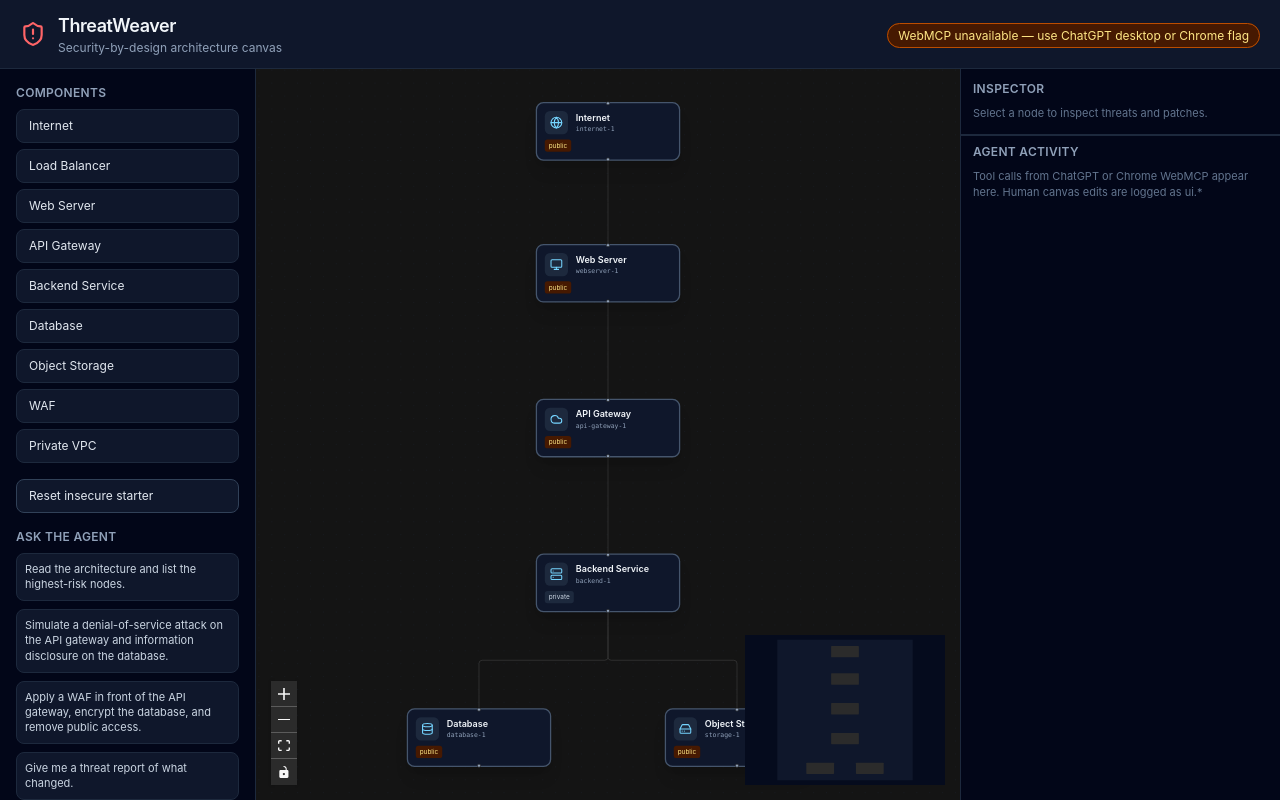
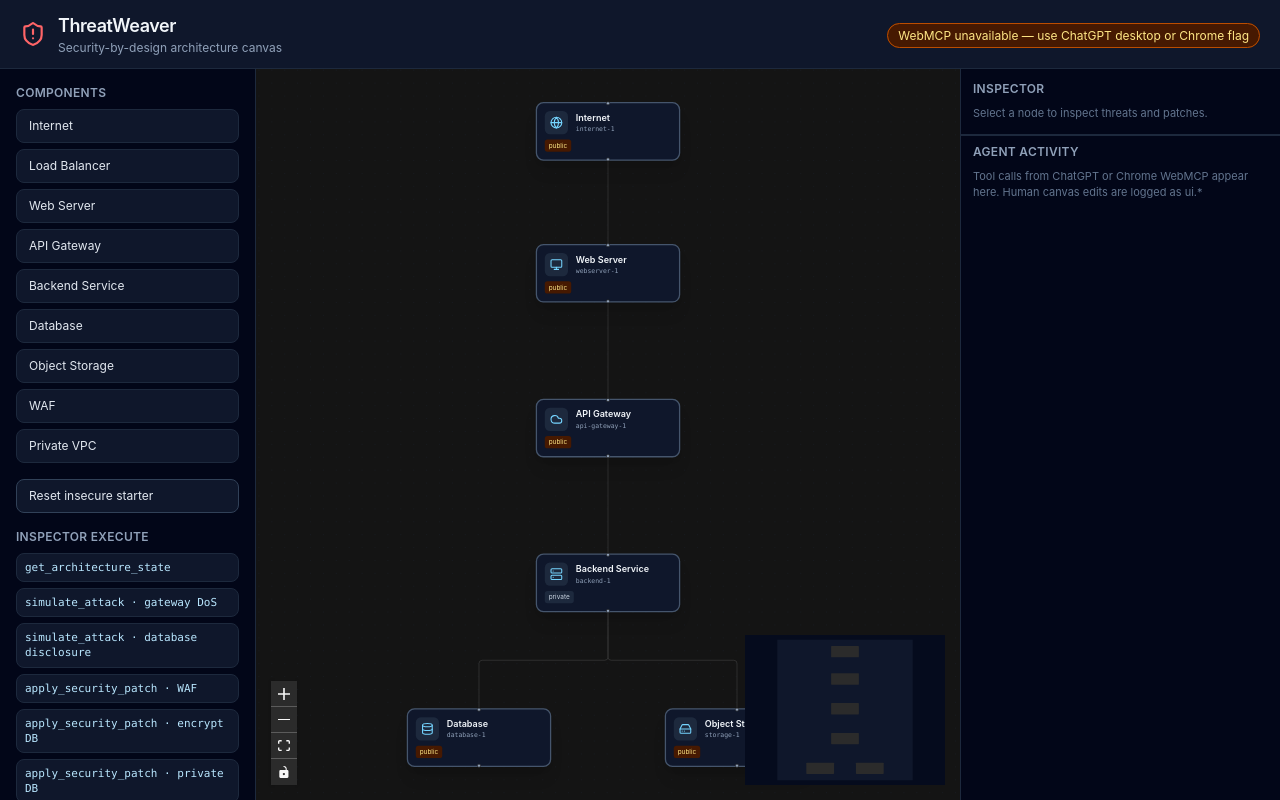
Before and after one commit to tegezc/TWeaver, a React (Vite) app in the folder client/: page / in a window 1280 px wide. Built offline with nearby package versions, Linux system fonts and the light colour scheme.

Commit message:
Add copyable Chrome inspector Execute payloads for the recorded demo path.

```diff
--- a/client/src/components/Sidebar.tsx
+++ b/client/src/components/Sidebar.tsx
@@ -10,10 +10,78 @@ const SAMPLE_PROMPTS = [
   'Give me a threat report of what changed.',
 ];
 
+const INSPECTOR_PAYLOADS: { id: string; tool: string; label: string; payload: object }[] = [
+  {
+    id: 'state',
+    tool: 'get_architecture_state',
+    label: 'get_architecture_state',
+    payload: {},
+  },
+  {
+    id: 'dos-gateway',
+    tool: 'simulate_attack',
+    label: 'simulate_attack · gateway DoS',
+    payload: {
+      targetNodeId: 'api-gateway-1',
+      stride: 'denial_of_service',
+      description:
+        'Public API gateway has no rate limit; flood the edge until legitimate traffic is dropped.',
+    },
+  },
+  {
+    id: 'disclosure-db',
+    tool: 'simulate_attack',
+    label: 'simulate_attack · database disclosure',
+    payload: {
+      targetNodeId: 'database-1',
+      stride: 'information_disclosure',
+      description:
+        'Public unencrypted database is reachable from the internet; exfiltrate stored records.',
+    },
+  },
+  {
+    id: 'waf',
+    tool: 'apply_security_patch',
+    label: 'apply_security_patch · WAF',
+    payload: { targetNodeId: 'api-gateway-1', patchType: 'waf' },
+  },
+  {
+    id: 'encrypt',
+    tool: 'apply_security_patch',
+    label: 'apply_security_patch · encrypt DB',
+    payload: { targetNodeId: 'database-1', patchType: 'encrypt' },
+  },
+  {
+    id: 'private',
+    tool: 'apply_security_patch',
+    label: 'apply_security_patch · private DB',
+    payload: { targetNodeId: 'database-1', patchType: 'private_access' },
+  },
+  {
+    id: 'report',
+    tool: 'get_threat_report',
+    label: 'get_threat_report',
+    payload: {},
+  },
+];
+
+function copyText(value: string): void {
+  void navigator.clipboard.writeText(value).catch(() => {
+    /* Clipboard may be blocked in some browsers; the Copied label still confirms the click. */
+  });
+}
+
 export default function Sidebar() {
   const loadStarterArchitecture = useStore((state) => state.loadStarterArchitecture);
   const logActivity = useStore((state) => state.logActivity);
-  const [copiedPrompt, setCopiedPrompt] = useState<string | null>(null);
+  const [copiedKey, setCopiedKey] = useState<string | null>(null);
+
+  const markCopied = (key: string) => {
+    setCopiedKey(key);
+    window.setTimeout(() => {
+      setCopiedKey((current) => (current === key ? null : current));
+    }, 1500);
+  };
 
   return (
     <aside className="flex w-64 shrink-0 flex-col gap-4 overflow-y-auto border-r border-slate-800 bg-slate-950 p-4">
@@ -41,30 +109,60 @@ export default function Sidebar() {
 
       <div>
         <h2 className="mb-2 text-xs font-semibold tracking-wide text-slate-400 uppercase">
+          Inspector Execute
+        </h2>
+        <ul className="space-y-1.5">
+          {INSPECTOR_PAYLOADS.map((item) => {
+            const key = `payload:${item.id}`;
+            return (
+              <li key={item.id}>
+                <button
+                  type="button"
+                  title={item.tool}
+                  className="w-full rounded-lg border border-slate-800 bg-slate-900 px-2 py-1.5 text-left font-mono text-[11px] leading-snug text-sky-200 hover:border-slate-600"
+                  onClick={() => {
+                    markCopied(key);
+                    copyText(JSON.stringify(item.payload, null, 2));
+                  }}
+                >
+                  {copiedKey === key ? 'Copied' : item.label}
+                </button>
+              </li>
+            );
+          })}
+        </ul>
+        <p className="mt-2 text-[10px] text-slate-500">
+          Copy JSON, then paste into Chrome Manual Tool Execution. Do not type live.
+        </p>
+      </div>
+
+      <div>
+        <h2 className="mb-2 text-xs font-semibold tracking-wide text-slate-400 uppercase">
           Ask the agent
         </h2>
         <ul className="space-y-2">
-          {SAMPLE_PROMPTS.map((prompt) => (
+          {SAMPLE_PROMPTS.map((prompt) => {
+            const key = `prompt:${prompt}`;
+            return (
               <li key={prompt}>
                 <button
                   type="button"
                   className="w-full rounded-lg border border-slate-800 bg-slate-900 px-2 py-2 text-left text-[11px] leading-snug text-slate-300 hover:border-slate-600"
                   onClick={() => {
-                  setCopiedPrompt(prompt);
-                  window.setTimeout(() => {
-                    setCopiedPrompt((current) => (current === prompt ? null : current));
-                  }, 1500);
-                  void navigator.clipboard.writeText(prompt).catch(() => {
-                    /* Clipboard may be blocked in some browsers; the Copied label still confirms the click. */
-                  });
+                    markCopied(key);
+                    copyText(prompt);
                   }}
                 >
-                {copiedPrompt === prompt ? 'Copied' : prompt}
+                  {copiedKey === key ? 'Copied' : prompt}
                 </button>
               </li>
-          ))}
+            );
+          })}
         </ul>
-        <p className="mt-2 text-[10px] text-slate-500">Click to copy. Paste into ChatGPT.</p>
+        <p className="mt-2 text-[10px] text-slate-500">
+          Backup path: copy and paste into ChatGPT Work. Chrome inspector Execute is the recorded
+          demo path.
+        </p>
       </div>
     </aside>
   );
```
Lines whose indentation alone changed are shown as unchanged.
